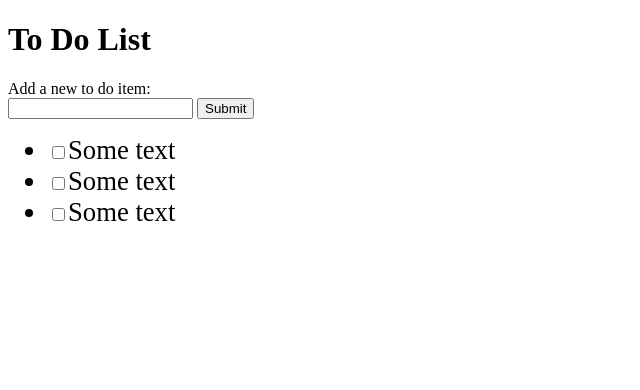
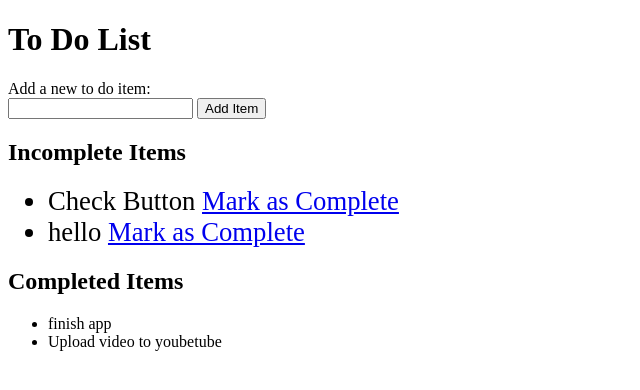
Before and after one commit to serena-marie/toDo, a Flask app: page / in a window 1280 px wide. Shown: the top 390 px of the page, without its empty margins (0-640 px from the left). Run offline with Flask 2, Linux system fonts and the light colour scheme; data comes from the database, SQL or seed files in the repository; both versions use the stored data as it was after the commit.

Commit message:
Finished tutorial week one

```diff
--- a/app.py
+++ b/app.py
@@ -1,4 +1,4 @@
-from flask import Flask, render_template, request
+from flask import Flask, render_template, request, redirect, url_for
 from flask_sqlalchemy import SQLAlchemy
 
 app = Flask(__name__)
@@ -17,7 +17,34 @@ class Todo(db.Model):
 # server side
 @app.route('/')
 def index():
-    return render_template('index.html')
+    incomplete = todos = Todo.query.filter_by(complete=False).all()
+    complete = Todo.query.filter_by(complete=True).all()
+
+    return render_template('index.html', todos=todos, incomplete=incomplete, complete=complete)
+
+
+@app.route('/add', methods=['POST'])
+def add():
+    todo = Todo(text=request.form['todoitem'], complete=False)
+    db.session.add(todo)
+    db.session.commit()
+    return redirect(url_for('index'))
+    # return '<h1>{}</h1>'.format(request.form['todoitem']) # now we know it was received
+
+
+@app.route('/complete/<id>')
+def complete(id):
+    # return '<h1>{}</h1>'.format(id) # confirm it receives id
+    todo = Todo.query.filter_by(id=int(id)).first()
+    todo.complete = True
+    db.session.commit()
+    return redirect(url_for('index'))
+
+# Resume with checkboxes:
+# @app.route('/update', methods=['POST'])
+# def update():
+#    print(request.form)
+#    return redirect(url_for('index'))
 
 
 if __name__ == '__main__':
--- a/templates/index.html
+++ b/templates/index.html
@@ -6,17 +6,25 @@
 </head>
 <body>
     <h1>To Do List</h1>
+
     <div>Add a new to do item:
         <form action="/add" method="POST">
             <input type="text" name="todoitem">
-            <input type="submit">
+            <input type="submit" value="Add Item">
         </form>
     </div>
     <div>
+        <h2>Incomplete Items</h2>
         <ul>
-            <li style="font-size: 20pt"><input type="checkbox">Some text</li>
-            <li style="font-size: 20pt"><input type="checkbox">Some text</li>
-            <li style="font-size: 20pt"><input type="checkbox">Some text</li>
+            {% for todo in incomplete %}
+            <li style="font-size: 20pt"> {{ todo.text }}  <a href=" {{  url_for('complete', id=todo.id)}}">Mark as Complete</a></li>
+            {% endfor %}
+        </ul>
+        <h2>Completed Items</h2>
+        <ul>
+            {% for todo in complete %}
+            <li> {{todo.text }}</li>
+            {% endfor %}
         </ul>
     </div>
 </body>
```
Also changed, not shown: todo.db.
